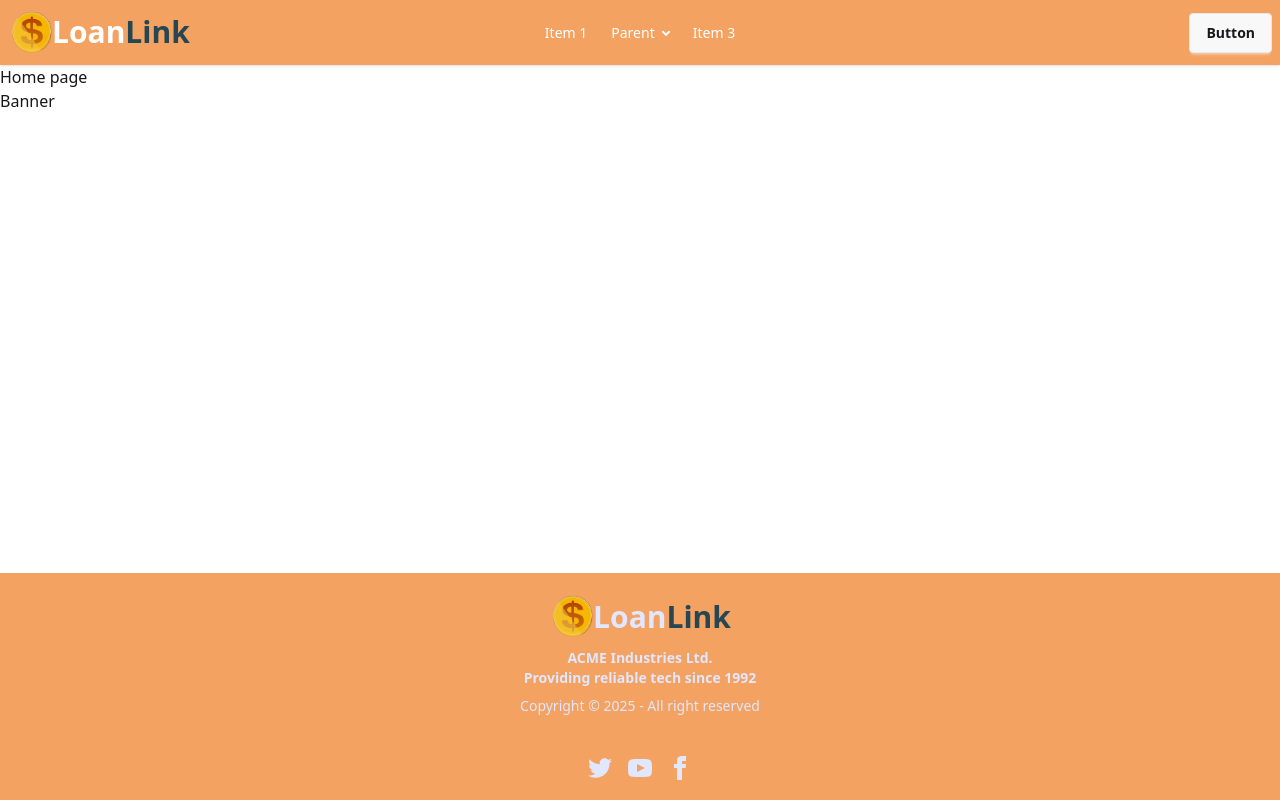
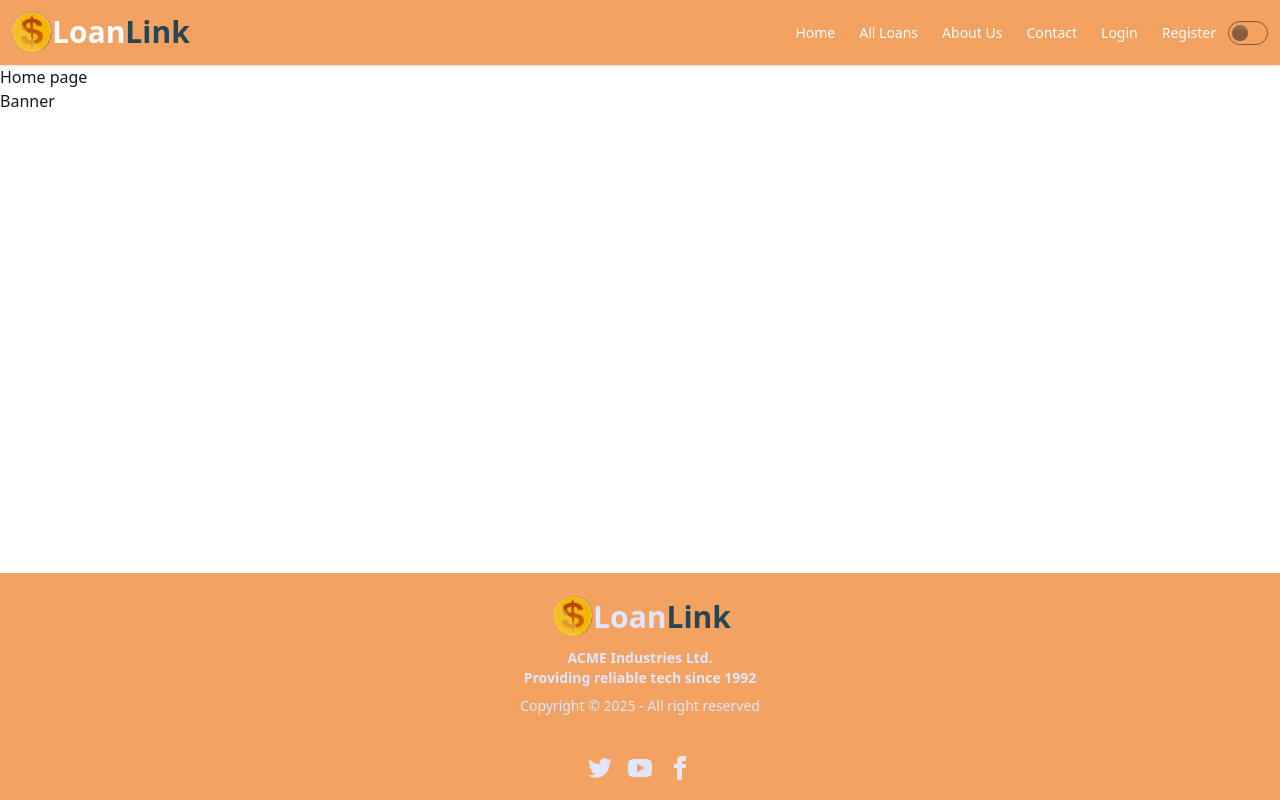
Before and after one commit to chayansrk64/b12-a11-client, a React (Vite) app: page / in a window 1280 px wide. Built offline with nearby package versions, Linux system fonts and the light colour scheme.

Commit message:
header and footer modified

```diff
--- a/src/pages/Shared/Header/Navbar.jsx
+++ b/src/pages/Shared/Header/Navbar.jsx
@@ -1,7 +1,38 @@
 import React from 'react';
 import Logo from '../../../components/Logo/Logo';
+import { Link, NavLink } from 'react-router';
 
 const Navbar = () => {
+
+    const {user} = true;
+
+     const links = (
+    <>
+      <li><NavLink to="/">Home</NavLink></li>
+      <li><NavLink to="/all-loans">All Loans</NavLink></li>
+      <li><NavLink to="/about">About Us</NavLink></li>
+      <li><NavLink to="/contact">Contact</NavLink></li>
+      <li><NavLink to="/login">Login</NavLink></li>
+      <li><NavLink to="/register">Register</NavLink></li>
+     <div className='flex items-center'>
+         <input type="checkbox" value="synthwave" className="toggle theme-controller " />
+     </div>
+
+
+      {
+        user && <>
+        <li><NavLink to="/">Home</NavLink></li>
+        <li><NavLink to="/all-loans">All Loans</NavLink></li>
+          <li><NavLink to="/dashboard">Dashboard</NavLink></li>
+          <li><NavLink to="/user">User</NavLink></li>
+          <li><NavLink to="/logout">LogOut</NavLink></li>
+        </>
+      }
+
+    </>
+  );
+
+
     return (
         <div className='bg-primary text-white'>
             <div className="navbar shadow-sm">
@@ -12,38 +43,18 @@ const Navbar = () => {
       </div>
       <ul
         tabIndex="-1"
-        className="menu menu-sm dropdown-content bg-base-100 rounded-box z-1 mt-3 w-52 p-2 shadow">
-        <li><a>Item 1</a></li>
-        <li>
-          <a>Parent</a>
-          <ul className="p-2">
-            <li><a>Submenu 1</a></li>
-            <li><a>Submenu 2</a></li>
-          </ul>
-        </li>
-        <li><a>Item 3</a></li>
+        className="menu menu-sm dropdown-content bg-primary rounded-box z-1 mt-3 w-52 p-2 shadow">
+        {links}
       </ul>
     </div>
     <Logo></Logo>
   </div>
-  <div className="navbar-center hidden lg:flex">
+  <div className="navbar-end hidden lg:flex">
     <ul className="menu menu-horizontal px-1">
-      <li><a>Item 1</a></li>
-      <li>
-        <details>
-          <summary>Parent</summary>
-          <ul className="p-2 bg-base-100 w-40 z-1">
-            <li><a>Submenu 1</a></li>
-            <li><a>Submenu 2</a></li>
-          </ul>
-        </details>
-      </li>
-      <li><a>Item 3</a></li>
+      {links}
     </ul>
   </div>
-  <div className="navbar-end">
-    <a className="btn">Button</a>
-  </div>
+
 </div>
         </div>
     );
```
